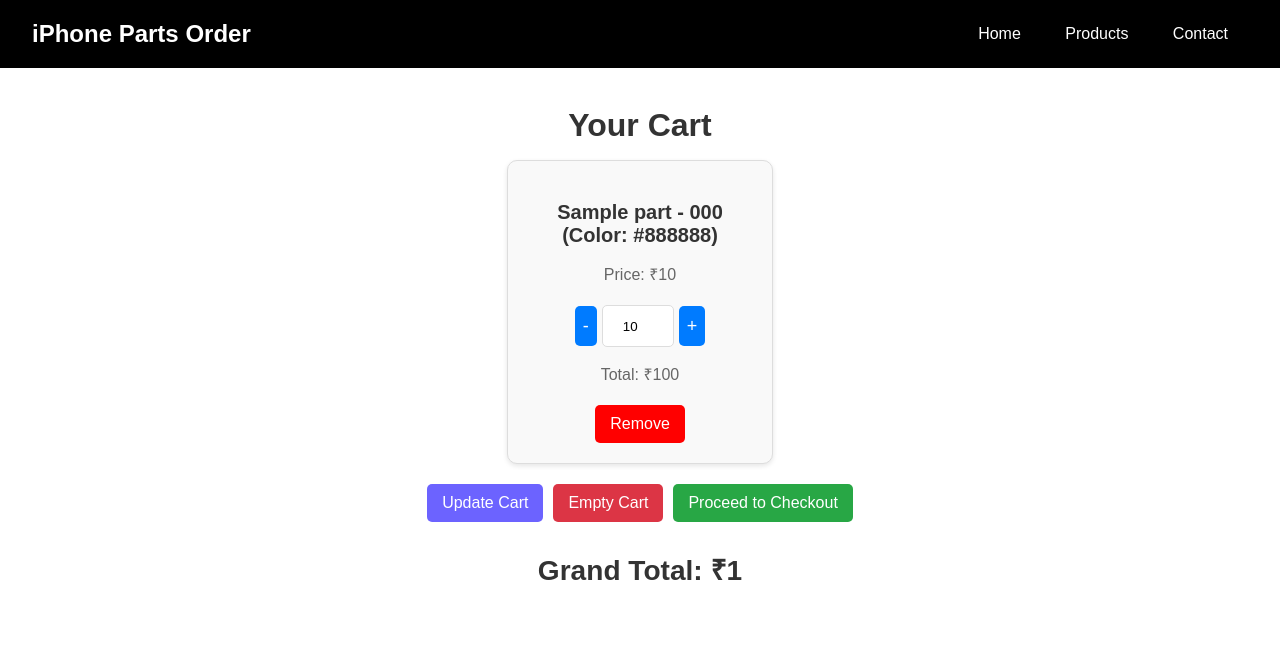
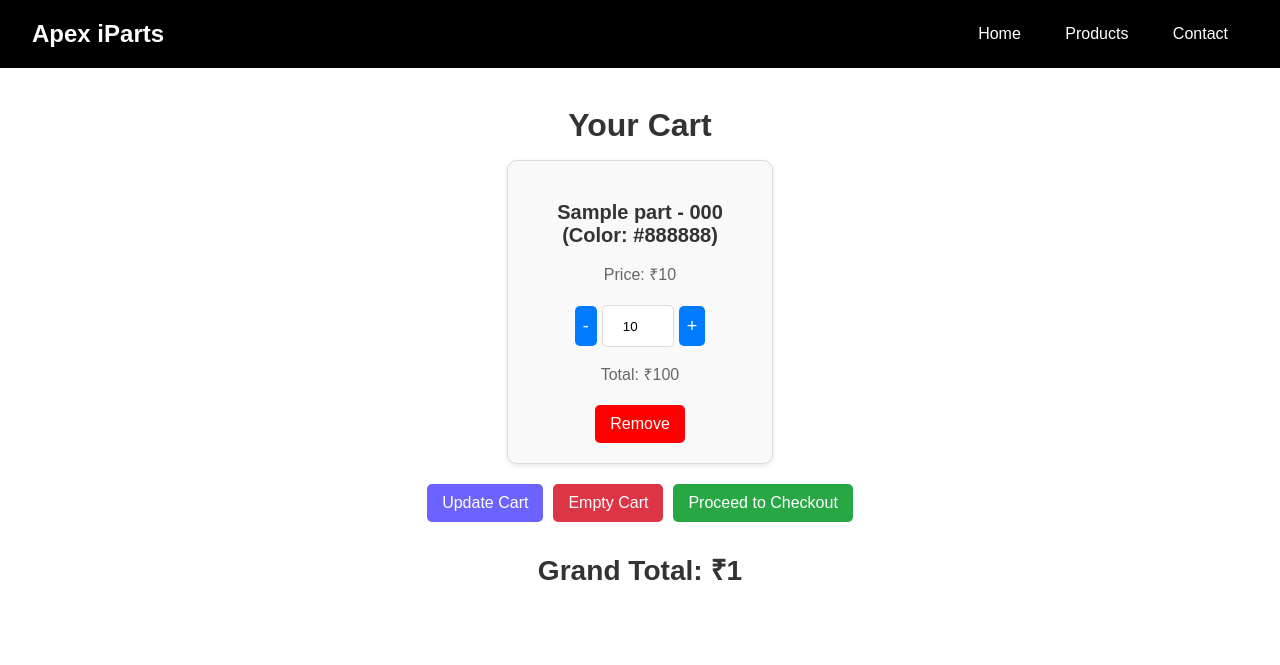
Before and after one commit to Gaurav1504333/iphone-parts-shop, a Flask app: template templates/cart.html in a window 1280 px wide. Shown: the top 665 px of the page. Run offline with Flask 3, Linux system fonts and the light colour scheme; the template is opened without the code that fills it: most values are stand-ins (such as "Sample title", 1, 10 or a date in 2020).

Commit message:
Update cart.html

```diff
--- a/templates/cart.html
+++ b/templates/cart.html
@@ -3,7 +3,7 @@
 <head>
     <meta charset="UTF-8">
     <meta name="viewport" content="width=device-width, initial-scale=1.0">
-    <title>Cart - iPhone Parts Order</title>
+    <title>Cart - Apex iParts</title>
     <link rel="stylesheet" href="{{ url_for('static', filename='cart.css') }}">
     <link rel="icon" href="{{ url_for('static', filename='logo1.png') }}" type="image/x-icon">
 </head>
@@ -11,7 +11,7 @@
     <header class="sticky">
         <nav>
             <div class="logo">
-                <h1>iPhone Parts Order</h1>
+                <h1>Apex iParts</h1>
             </div>
             <ul class="nav-links">
                 <li><a href="{{ url_for('home') }}">Home</a></li>
```
